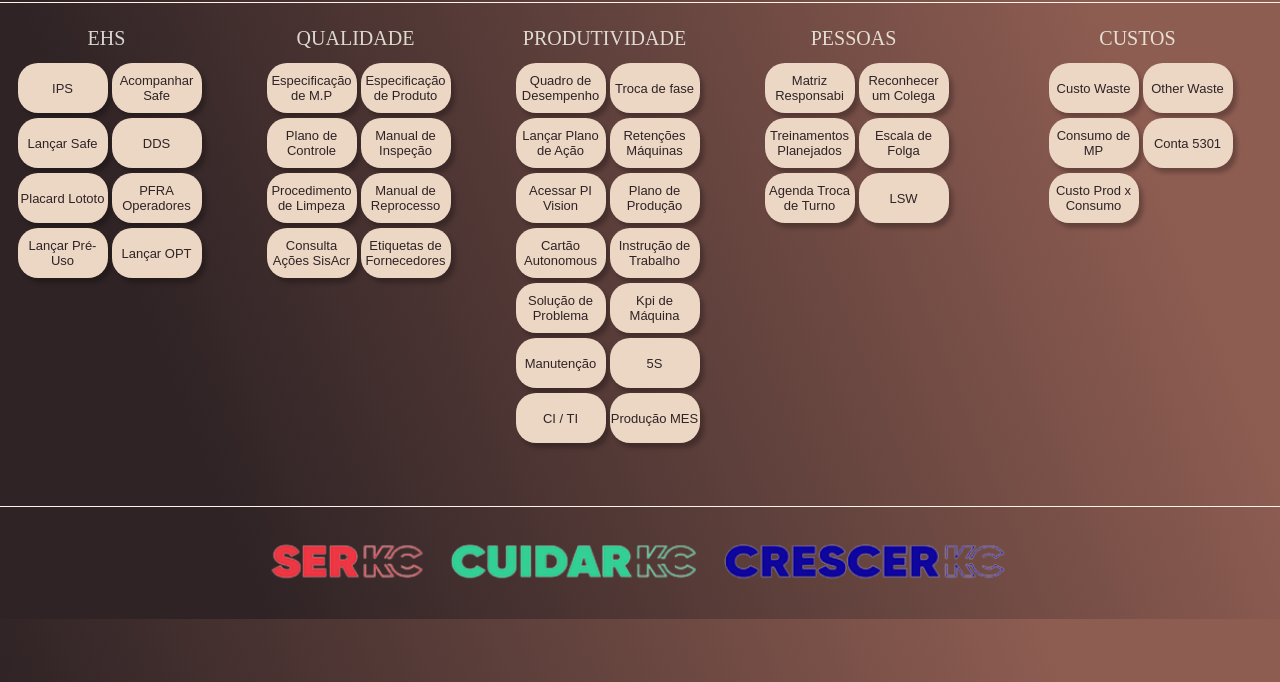
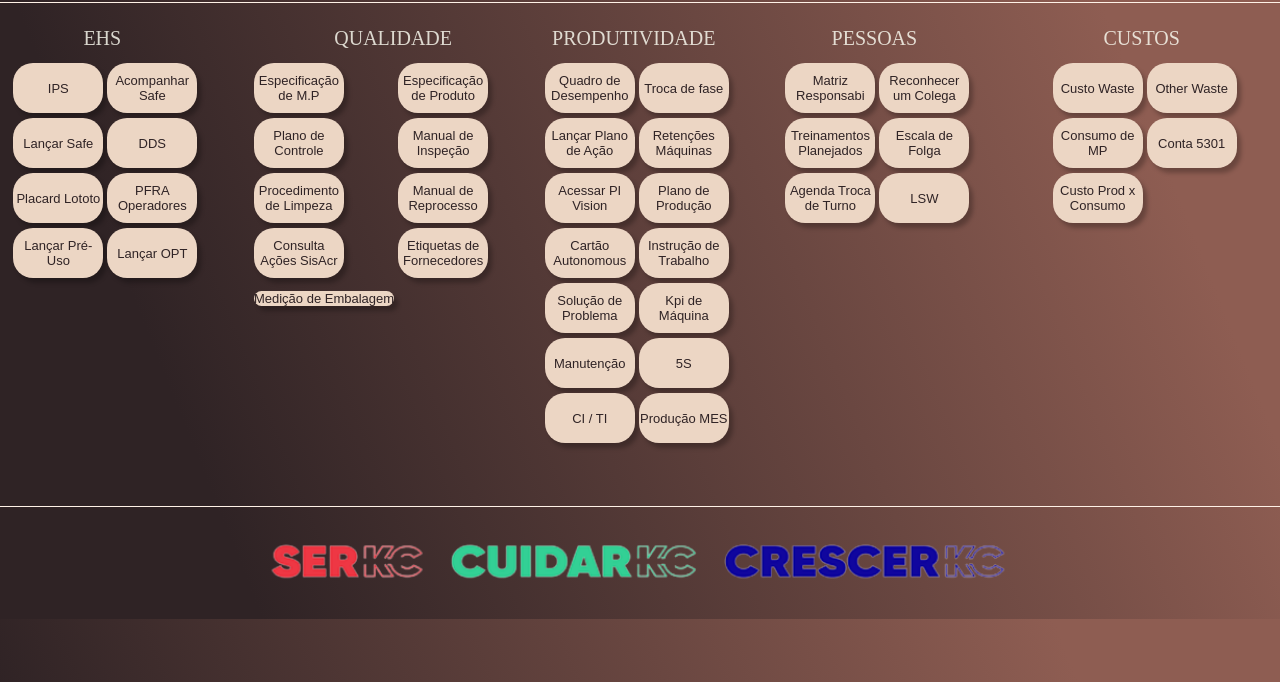
Before and after one commit to l24427/MelhoriaContinua_PH-02, a plain HTML site: page index.html in a window 1280 px wide. Shown: the part 118-800 px from the top of the page. Drawn offline with Linux system fonts and the light colour scheme.

Commit message:
Update index.html

```diff
--- a/index.html
+++ b/index.html
@@ -90,6 +90,9 @@
                         </button></a>
                 <a href="http://www.etq.kcc.com/RelianceProd/reliance?ETQ$CMD=CMD_OPEN_DOC&ETQ$APPLICATION_NAME=DOCWORK&ETQ$FORM_NAME=DOCWORK_DOCUMENT&ETQ$KEY_NAME=DOCWORK_ID&ETQ$KEY_VALUE=762848&ETQ$SCREEN_WIDTH=1536"> <button
                         class="Conteudo-principal-escrito-botao" style="text-decoration:none" target="_blank">Etiquetas de Fornecedores
+                        </button></a>
+                <a href="https://kimberlyclark.sharepoint.com/:x:/r/Sites/H945/_layouts/15/Doc.aspx?sourcedoc=%7B8ede105c-5f37-44d1-ac7f-e9f2438b6c09%7D&action=edit&wdinitialsession=3adc9c78-9803-e83e-cb37-5199261a17be&wdrldsc=3&wdrldc=1&wdrldr=ContinueInExcel"> <b3utton
+                        class="Conteudo-principal-escrito-botao" style="text-decoration:none" target="_blank"> Medição de Embalagem
                         </button></a>
 
 
```
